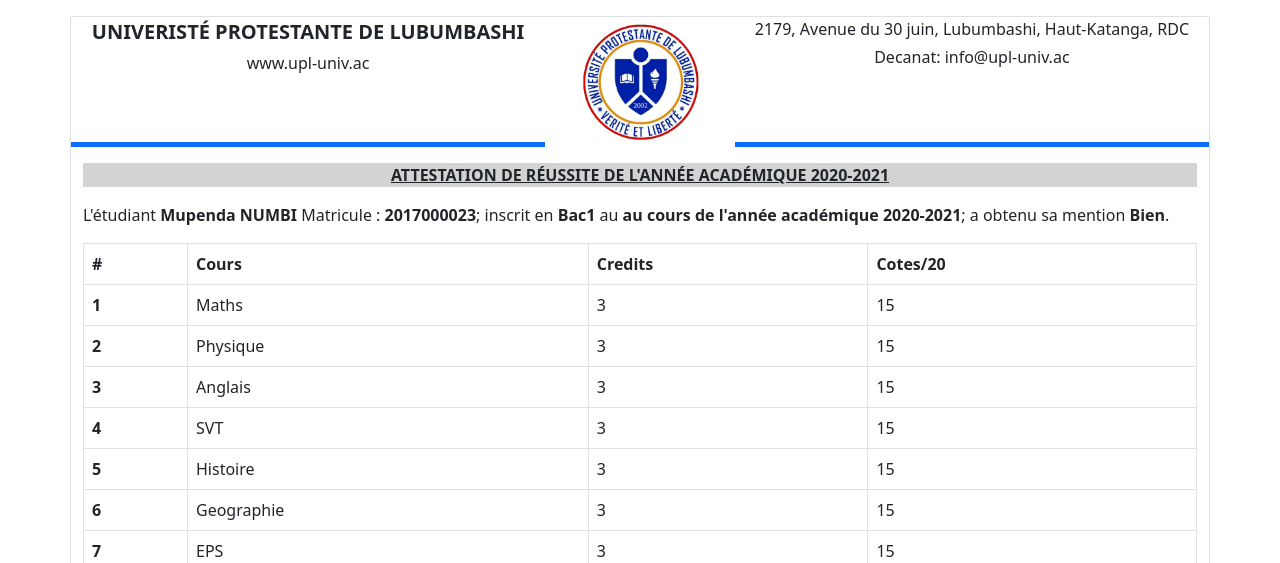
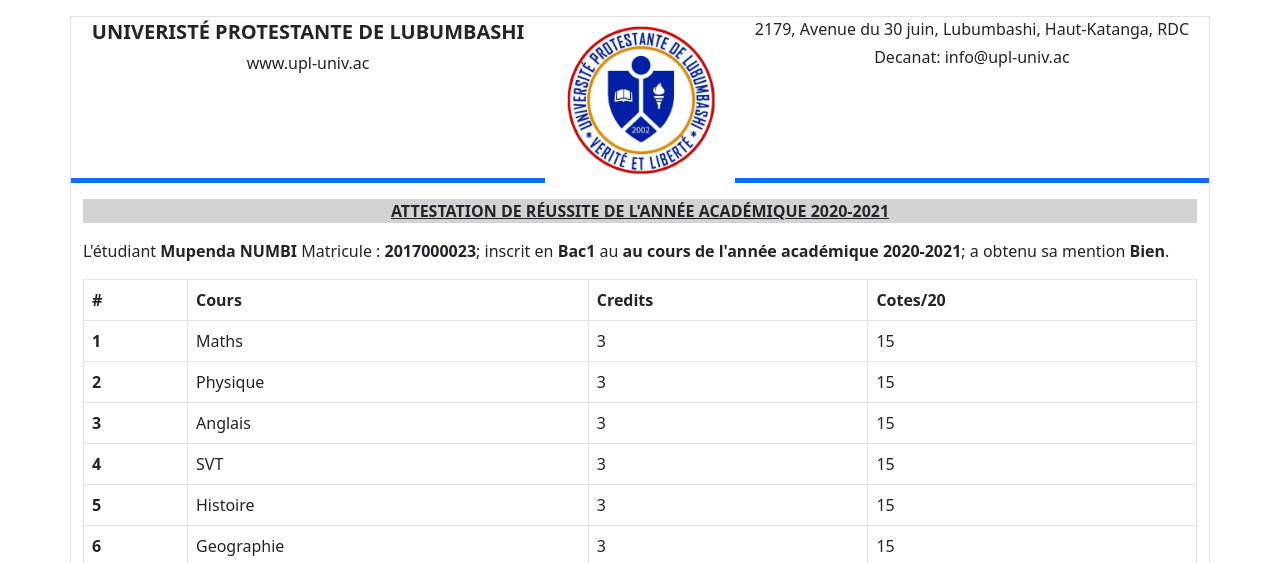
Before and after one commit to MarienMupenda/modele-releve-upl, a plain HTML site: page index.html in a window 1280 px wide. Shown: the top 563 px of the page. Drawn offline with Linux system fonts and the light colour scheme.

Commit message:
make le logo auto

```diff
--- a/index.html
+++ b/index.html
@@ -18,7 +18,7 @@
             <div>www.upl-univ.ac</div>
         </div>
         <div class="col-2 d-flex flex-column align-items-center">
-            <img style="height: 130px; width: auto" class="img-fluid" src="assets/img/logo.png" alt="logo">
+            <img style="height: auto; width: auto" class="img-fluid" src="assets/img/logo.png" alt="logo">
         </div>
         <div class="col-5 border-bottom border-5 border-primary d-flex flex-column align-items-center">
             <div class="mb-1 text-center">2179, Avenue du 30 juin, Lubumbashi, Haut-Katanga, RDC</div>
```
Also changed, not shown: 1 other file.
